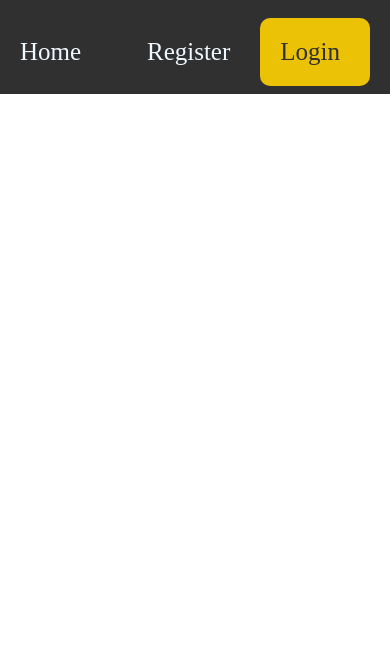
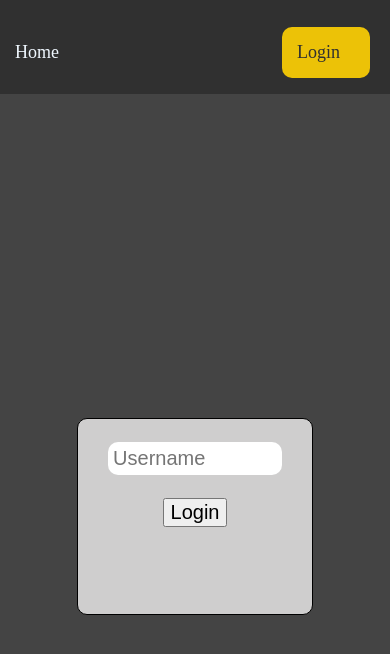
Before and after one commit to OneTwoMark/marks-nc-news, a React (Vite) app: page /login in a window 390 px wide. Shown: the top 654 px of the page. Built offline with nearby package versions, Linux system fonts and the light colour scheme.

Commit message:
Added mobile styles to pages to adapt for different screen sizes Added login and sign out functionality Added vote article functionality, which requires login and logic to know if you already voted Added error functionality, that passes error to a function that displays it in an alert

```diff
--- a/src/App.css
+++ b/Styles/App.css
@@ -36,28 +36,37 @@
   padding-top: 10px;
 }
 
-#login {
+#login, #username {
   background-color: rgb(236, 194, 7);
   margin-right: 20px;
   border-radius: 10px;
 }
 
-#login-text {
-  color: rgb(48, 48, 48);
-}
 
 #home {
   margin-right: auto;
 }
 
-#Navbar a {
+#Navbar a, #username, #sign-out {
   padding: 20px;
   padding-right: 30px;
   color: aliceblue;
 }
 
-a {
+#login-text, #username {
+  color: rgb(48, 48, 48);
+}
+
+a, #sign-out{
   text-decoration: none;
+}
+
+#sign-out {
+  background: none;
+  border: none;
+  cursor: pointer;
+  font-size: 25px;
+  font: inherit;
 }
 /*----====----*/
 
@@ -66,7 +75,7 @@ a {
   grid-area: articles;
   overflow-y: auto;
   display: flex;
-  background-color: #c2c0c0;
+  background-color: #cfcece;
   width: 100vw;
   justify-content: center;
 }
@@ -134,3 +143,74 @@ a {
   font-weight: bolder;
   background-color:rgb(48, 48, 48);
 }
+
+/* Mobile Styles */
+@media only screen and (max-width: 700px) {
+  #homepage {
+      grid-template-columns: 1fr;
+      grid-template-rows: auto;
+      grid-template-areas:
+          "header"
+          "articles";
+      padding: 0.5rem;
+      height: auto;
+  }
+
+  #articles-container {
+      width: 90%;
+      margin: 0;
+      padding: 1rem;
+  }
+
+  #articles {
+      width: 90%;
+      margin: 1rem 0;
+      height: 40%;
+  }
+
+  .single_article {
+      width: 80%;
+      margin: 1rem 0;
+      height: 10px;
+  }
+
+  #list-img {
+      width: 100%;
+      height: auto;
+  }
+
+  #list-title {
+      font-size: 18px;
+  }
+
+  #list-link-text {
+      font-size: 1.2em;
+      padding: 0.5rem;
+  }
+
+  #Navbar {
+    background-color: #303030;
+    align-items: center;
+    /* justify-content: end;  */
+    display: flex;
+    width: 100vw;
+    min-height: 10vh;
+    max-height: 20vh;
+    font-size: 18px;
+    padding-top: 10px;
+  }
+
+  #Navbar a, #username, #sign-out {
+    padding: 15px;
+    padding-right: 30px;
+    color: aliceblue;
+  }
+
+  #home {
+    margin-right: auto;
+  }
+
+  #login-text, #username {
+    color: rgb(48, 48, 48);
+  }
+}
--- /dev/null
+++ b/Styles/Login.css
@@ -0,0 +1,63 @@
+#login-page {
+
+    display: flex;
+    min-height: 100vh;
+    justify-content: center;
+    align-items: center;
+    min-height: 100vh;
+}
+
+#login-page {
+    background-color: #444444;
+}
+
+#login-container {
+    position: relative;
+    border: 1px solid black;
+    background-color: #cfcece;
+    /* padding: 300px; */
+    width: 30vw;
+    height: 15vw;
+    text-align: center;
+    border-radius: 10px;
+}
+
+#username-input {
+    width: 50%;
+    margin: 10%;
+    padding: 2%;
+    border-radius: 10px;
+    border: none;
+    font-size: 20px;
+}
+
+button {
+    font-size: 20px;
+}
+
+/* Mobile Styles */
+@media only screen and (max-width: 700px) {
+    #login-container {
+        position: relative;
+        border: 1px solid black;
+        background-color: #cfcece;
+        /* padding: 300px; */
+        width: 60vw;
+        height: 50vw;
+        text-align: center;
+        border-radius: 10px;
+    }
+
+    #username-input {
+        width: 70%;
+        margin: 10%;
+        padding: 2%;
+        border-radius: 10px;
+        border: none;
+        font-size: 20px;
+    }
+
+    button {
+        font-size: 20px;
+    }
+}
--- a/api.js
+++ b/api.js
@@ -1,4 +1,5 @@
 import axios from "axios"
+import { handleError } from "./utils";
 
 const ncNewsData = axios.create({
     baseURL: "https://marks-be-nc-news.onrender.com/api/",
@@ -21,3 +22,23 @@ export const getArticleComments = (query) => {
         return response.data.comments
     })
 }
+
+export const patchArticleUpvote = (query) => {
+    return ncNewsData.patch(`/articles/${query}`, {inc_votes: 1})
+        .then((response) => {
+            return response.data
+    })
+    .catch((error) => {
+        handleError(error)
+    })
+}
+
+export const patchArticleDownvote = (query) => {
+    return ncNewsData.patch(`/articles/${query}`, {inc_votes: -1})
+        .then((response) => {
+            return response.data
+    })
+    .catch((error) => {
+        handleError(error)
+    })
+}
--- a/components/Article.jsx
+++ b/components/Article.jsx
@@ -1,44 +1,85 @@
-import { useEffect, useState } from 'react';
-import { getArticleComments, getArticlesById } from '../api';
-import '../src/Article.css'
+import { useContext, useEffect, useState } from 'react';
+import { getArticleComments, getArticlesById, patchArticleDownvote, patchArticleUpvote } from '../api';
+import '../Styles/Article.css'
 import { useParams } from 'react-router-dom';
+import { UserContext } from '../contexts/UserContext';
+import { handleError } from '../utils';
 
 export const Article = () => {
+    const {username} = useContext(UserContext)
     const [article, setArticle] = useState(0)
+    const [votes, setVotes] = useState(0)
     const [comments, setComments] = useState([])
+    const [amountVoted, setAmountVoted] = useState (0)
     const {article_id} = useParams()
     useEffect(() => {
             getArticlesById(article_id).then((data) => {
                 setArticle(data)
+                setVotes(data.votes)
             })
-        }, [])
+        }, [votes])
     useEffect(() => {
             getArticleComments(article_id).then((data) => {
                 setComments(data)
             })
         }, [])
+
+        const handleUpvote = () => {
+            if(!username) {
+                alert("Please sign in to vote")
+             }
+            if (amountVoted > 0){
+                alert("You have already voted")
+            } else {
+                setAmountVoted(amountVoted+1)
+                patchArticleUpvote(article.article_id).then((updatedArticle) => {
+                    setVotes(updatedArticle.votes);
+                }).catch((error) => {
+                    handleError(error)
+                });
+            }
+        };
+
+        const handleDownvote = () => {
+            if(!username) {
+                alert("Please sign in to vote")
+             }
+            if (amountVoted < 0){
+                alert("You have already voted")
+            } else {
+                setAmountVoted(amountVoted -1)
+                patchArticleDownvote(article.article_id).then((updatedArticle) => {
+                    setVotes(updatedArticle.votes);
+                }).catch((error) => {
+                    handleError(error)
+                });
+            }
+        };
+
     return (
     <div id="article-page">
     <div id="header-container"></div>
 
     <div id="article-container">
     <span id="list-img-container"><img id="article-img" src={article.article_img_url}/></span>
-    <div id='article-title'>{article.title}</div>
+    <div id='article-title'><h1>{article.title}</h1></div>
     <div id="article-topic">{article.topic}</div>
     <div id='article-author'>By: {article.author}</div>
     <div id='article-created-at'>Created: {Date(article.created_at)}</div>
     <div id='article-body'>{article.body}</div>
+    <button id='article-upvote' onClick={handleUpvote}>↑</button>
+    <span id='article-votes'>{votes}</span>
+    <button id='article-downvote' onClick={handleDownvote}>↓</button>
     </div>
     <div id='comments-container'>
         {comments.map((comment) => {
-        return  <li className='single-comment'>
+        return  <li className='single-comment' key={comment.comment_id}>
             <div id='comment-author'>{comment.author}</div>
             <hr></hr>
             <div id='comment-body'>{comment.body}</div>
             <span id='downvote'>↓</span>
             <span id='comment-votes'><span id='vote-count'>{comment.votes}</span></span>
             <span id='upvote'>↑</span>
-            <div></div>
         </li>
         })}
     </div>
--- a/components/Articles.jsx
+++ b/components/Articles.jsx
@@ -12,7 +12,7 @@ export const Articles = () => {
     return (
     <div id="articles">
         {articles.map((article) => {
-              return <li class="single_article" key={article.article_id}>
+              return <li className="single_article" key={article.article_id}>
                 <div id="list-img-container"><img id="list-img" src={article.article_img_url}/></div> <br/>
                 <div id="list-title">{article.title} </div>
                 <div id="list-link"> <Link to={`/article/${article.article_id}`}><span id="list-link-text">Read More</span></Link></div>
--- a/components/Login.jsx
+++ b/components/Login.jsx
@@ -1,9 +1,34 @@
-import '../src/App.css'
+import { useNavigate } from 'react-router-dom';
+import { UserContext } from '../contexts/UserContext';
+import '../Styles/Login.css'
+import { useContext, useState } from "react";
+
 
 export const Login = () => {
+    const {username, setUsername} = useContext(UserContext)
+    const [tempUsername, setTempUsername] = useState("");
+    const navigate = useNavigate()
+
+    function handleOnClick(e) {
+    e.preventDefault();
+    setUsername(tempUsername)
+    navigate("/")
+    }
+
     return (
-        <div id="header-container">
+    <div id='login-page'>
+        <div id="header-container"> </div>
 
-        </div>
+        <form id='login-container'>
+        <input onChange={(e) => {
+          setTempUsername(e.target.value);
+        }}
+        value={tempUsername}
+        id='username-input'
+        type="text"
+        placeholder='Username'/> <br/>
+        <button type='submit' onClick={handleOnClick}>Login</button>
+        </form>
+    </div>
     )
 }
--- a/components/Navbar.jsx
+++ b/components/Navbar.jsx
@@ -1,17 +1,34 @@
+import { useContext } from "react";
 import { Link, Routes, Route } from "react-router-dom";
+import { UserContext } from "../contexts/UserContext";
+
 
 export const Navbar = () => {
+    const {username, setUsername} = useContext(UserContext)
+
+    function signOut() {
+        setUsername(null)
+    }
+
     return (
     <nav id="Navbar">
-        <Link id="home" className="link" to="/">
-                  Home
+    {!username ? (
+        <>
+        <Link id="home" className="link" to="/">Home</Link>
+        {/* <Link className="link" to="/new-user">Register</Link> */}
+
+        <Link id="login" className="link" to="/login">
+        <span id="login-text">Login</span>
         </Link>
-        <Link className="link" to="/new-user">
-                  Register
-        </Link>
-        <Link id="login" className="link" to="/login">
-                  <span id="login-text">Login</span>
-        </Link>
+        </>
+    ) : (
+        <>
+        <Link id="home" className="link" to="/">Home</Link>
+        <button id="sign-out" onClick={signOut}>Sign out</button>
+        <p id="username">{username}</p>
+        </>
+    )}
+
     </nav>
     )
 }
--- /dev/null
+++ b/contexts/UserContext.jsx
@@ -0,0 +1,15 @@
+import { createContext, useState } from 'react';
+
+const UserContext = createContext();
+
+const UserProvider = ({children}) => {
+    const [username, setUsername] = useState(null)
+
+    return (
+        <UserContext.Provider value={{username, setUsername}}>
+            {children}
+        </UserContext.Provider>
+    )
+}
+
+export {UserContext, UserProvider}
--- a/src/App.jsx
+++ b/src/App.jsx
@@ -1,11 +1,11 @@
 import { useState } from 'react'
-import './App.css'
-import { getArticles } from '../api'
+import '../Styles/App.css'
 import { Homepage } from '../components/Homepage'
 import { BrowserRouter as Router, Routes, Route } from "react-router-dom";
 import { Header } from "../components/Header"
 import { Article } from '../components/Article';
 import { Login } from '../components/Login';
+import { UserProvider } from '../contexts/UserContext';
 
 
 
@@ -13,6 +13,7 @@ import { Login } from '../components/Login';
 function App() {
 
   return (
+  <UserProvider>
     <Router>
       <Header />
       <Routes>
@@ -22,6 +23,7 @@ function App() {
         {/* <Route path="/create-user" element={<CreateUser />} /> */}
       </Routes>
     </Router>
+    </UserProvider>
   )
 }
 
--- /dev/null
+++ b/utils.js
@@ -0,0 +1,3 @@
+export function handleError(error) {
+    alert(`An error has occured: ` + error.message)
+}
```
Also changed, not shown: Styles/Article.css (renamed from src/Article.css, +70 -2 lines).
